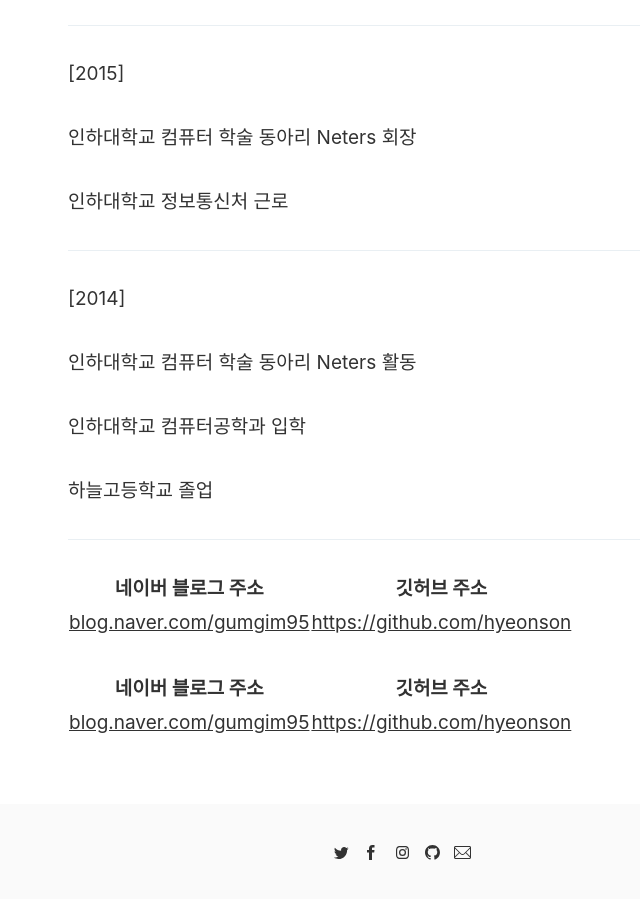
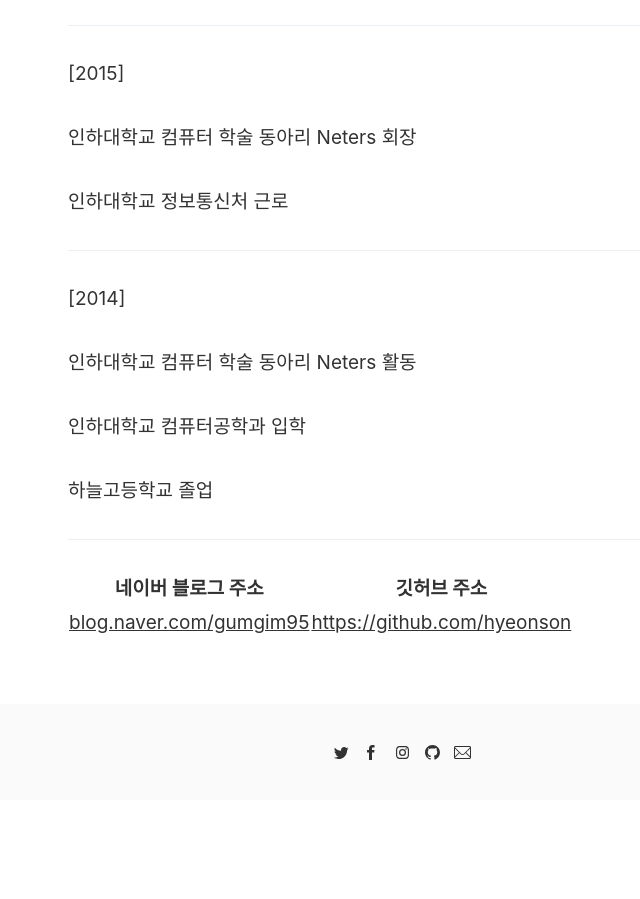
Before and after one commit to hyeonson/hyeonson.git.io, a Jekyll site: the page built from _pages/about.md, in a window 1280 px wide and 900 px high, scrolled down 1511 px. Shown: the whole window, without its empty margins (238-878 px from the left). Built offline with Jekyll 4.4.1, drawn with Linux system fonts in a browser that asks for light colours; after the commit the page ends 2311 px from its top, so only the background shows below that.

Commit message:
about 표 수정 및 테마 변경

```diff
--- a/_pages/about.md
+++ b/_pages/about.md
@@ -46,10 +46,6 @@ IT 연합 창업 동아리 SOPT 23기 서버파트 수료
 
 ------
 
-|  네이버 블로그 주소  |  깃허브 주소  |
-| ------------ | ------------ |
-| [blog.naver.com/gumgim95](<https://blog.naver.com/gumgim95>) | [https://github.com/hyeonson](<https://github.com/hyeonson>) |
-
 | 네이버 블로그 주소                                           | 깃허브 주소                                                  |
 | ------------------------------------------------------------ | ------------------------------------------------------------ |
 | [blog.naver.com/gumgim95](<https://blog.naver.com/gumgim95>) | [https://github.com/hyeonson](<https://github.com/hyeonson>) |
```
